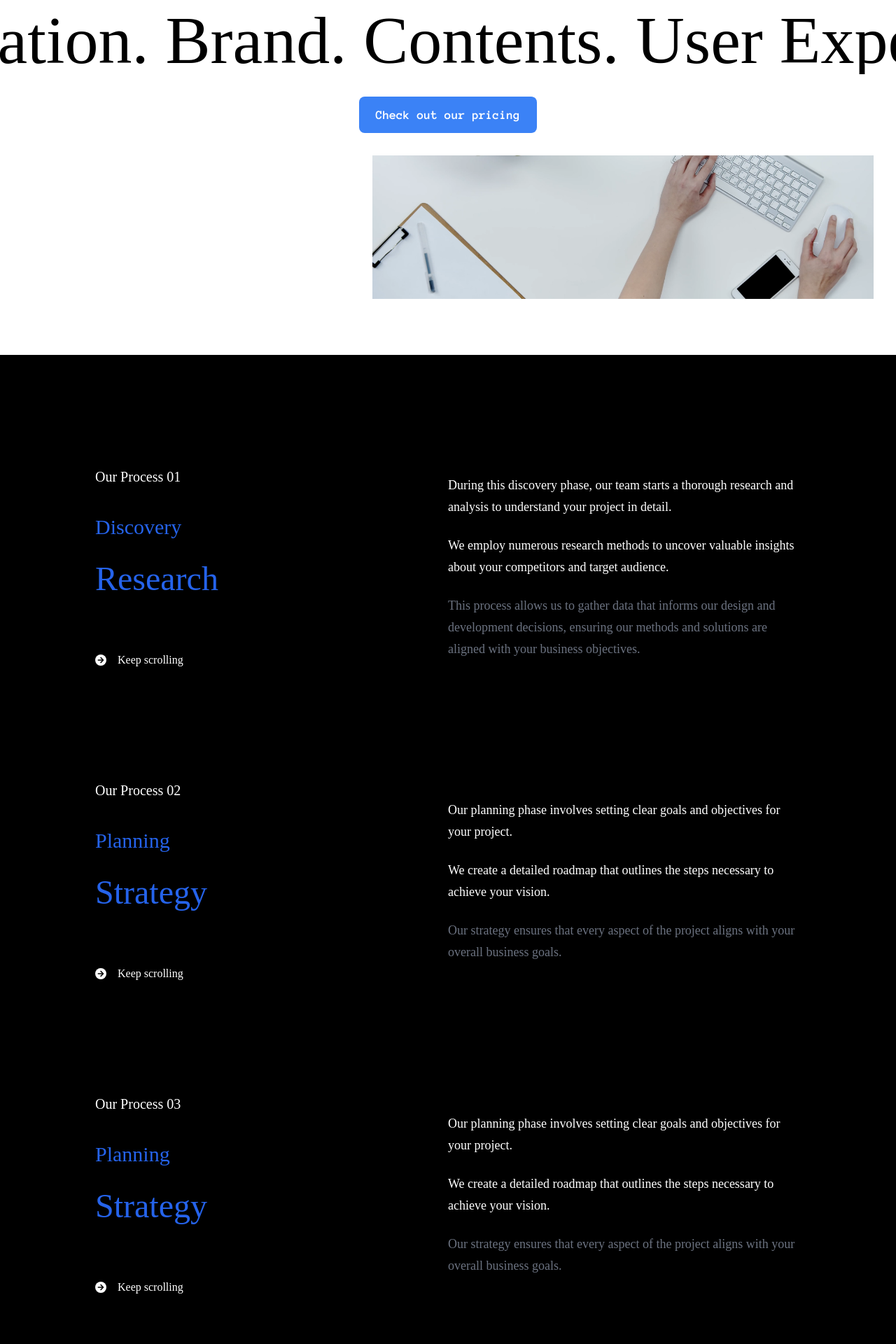
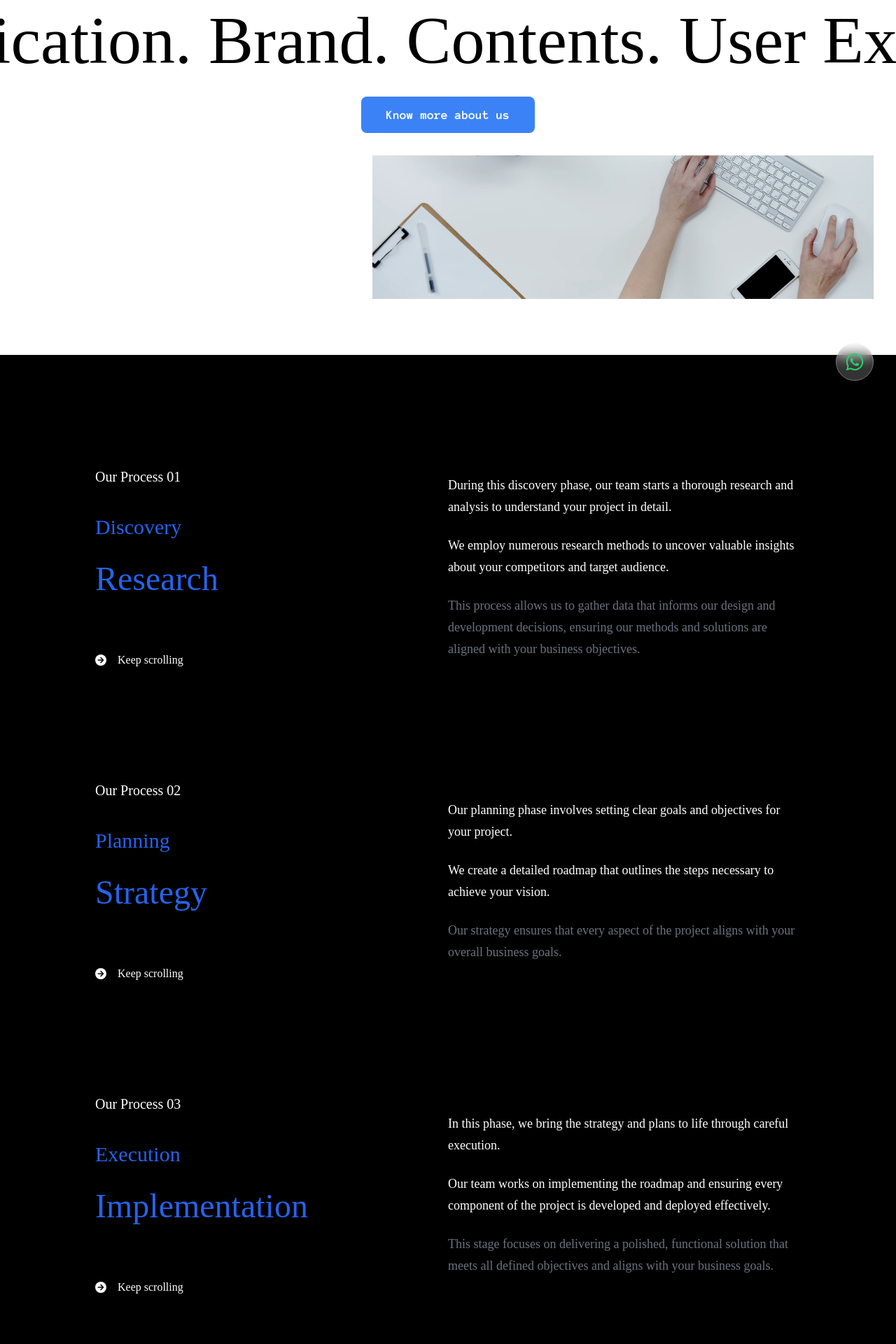
Before and after one commit to AbinashSarania/Company-Portfolio, a React (Vite) app: page / in a window 1280 px wide. Shown: the part 240-2160 px from the top of the page at 70% size. Built offline with nearby package versions, Linux system fonts and the light colour scheme; a web font is replaced by a local one.

Commit message:
Added Whatsapp icon, removed pricing.

```diff
--- a/src/App.jsx
+++ b/src/App.jsx
@@ -1,24 +1,37 @@
 // src/App.js
-import React from "react";
+import React, { useRef } from "react";
 import Navbar from "./components/common/Navbar";
 import Hero from "./components/home/Hero";
-import Pricing from "./components/home/Pricing";
 import Works from "./components/home/Works";
 import OurTeam from "./components/home/OurTeam";
 import ContactUs from "./components/home/ContactUs";
 import Banner from "./components/home/Banner";
 import Process from "./components/home/Process";
+import WhatsAppButton from "./components/home/WhatsAppButton";
 
 const App = () => {
+  // Create refs for ContactUs and OurTeam sections
+  const contactRef = useRef(null);
+  const ourTeamRef = useRef(null);
+
+  // Scroll functions
+  const scrollToContact = () => contactRef.current?.scrollIntoView({ behavior: "smooth" });
+  const scrollToOurTeam = () => ourTeamRef.current?.scrollIntoView({ behavior: "smooth" });
+
   return (
     <div className="App">
-      <Navbar />
-      <Hero />
+      {/* Pass the scroll functions as props */}
+      <Navbar scrollToContact={scrollToContact} />
+      <Hero scrollToOurTeam={scrollToOurTeam} />
       <Process />
       <Works />
-      <Pricing />
-      <OurTeam />
-      <ContactUs />
+      <div ref={ourTeamRef}>
+        <OurTeam />
+      </div>
+      <div ref={contactRef}>
+        <ContactUs />
+      </div>
+      <WhatsAppButton />
       <Banner />
     </div>
   );
--- a/src/components/common/Navbar.jsx
+++ b/src/components/common/Navbar.jsx
@@ -1,14 +1,18 @@
+// src/components/common/Navbar.js
 import React from "react";
 
 // Navbar component
-export default function Navbar() {
+export default function Navbar({ scrollToContact }) {
   return (
     <nav className="flex items-center justify-between p-4 bg-white shadow-md">
       {/* Brand name */}
       <div className="text-lg font-bold">Design Lab</div>
 
       {/* Call-to-action button */}
-      <button className="px-4 py-2 rounded font-semibold border border-gray-500 text-gray-500 hover:bg-gray-100">
+      <button
+        onClick={scrollToContact}
+        className="px-4 py-2 rounded font-semibold border border-gray-500 text-gray-500 hover:bg-gray-100"
+      >
         Say Hi!
       </button>
     </nav>
--- a/src/components/home/Hero.jsx
+++ b/src/components/home/Hero.jsx
@@ -1,12 +1,12 @@
 // src/components/Hero.jsx
 import React from "react";
-import HeroImage from "../../assets/HeroImage.png"; // Adjust the path if necessary
+import HeroImage from "../../assets/HeroImage.png";
 
-export default function Hero() {
+export default function Hero({ scrollToOurTeam }) {
   return (
     <section
       className="relative flex flex-col items-center justify-start bg-white pb-20"
-      style={{ minHeight: "80vh" }} // Sets the height to 80vh
+      style={{ minHeight: "80vh" }}
     >
       {/* Content Container */}
       <div className="w-full text-center relative z-10">
@@ -29,13 +29,13 @@ export default function Hero() {
         </div>
 
         {/* Call-to-Action Button */}
-        <a
-          href="#pricing"
-          className="px-6 py-3 text-lg font-semibold text-white bg-blue-500 rounded-lg hover:bg-blue-600 transition duration-300 mb-8 inline-block"
+        <button
+          onClick={scrollToOurTeam}
+          className="px-9 py-3 text-lg font-semibold text-white bg-blue-500 rounded-lg hover:bg-blue-600 transition duration-300 mb-8 inline-block"
           style={{ fontFamily: "Anonymous Pro" }}
         >
-          Check out our pricing
-        </a>
+          Know more about us
+        </button>
       </div>
 
       {/* Image Container */}
@@ -46,7 +46,6 @@ export default function Hero() {
           className="w-[60%] max-w-[1060px] h-auto sm:w-[50%] md:w-[50%] lg:w-[50%] xl:w-[57.4%]"
         />
       </div>
-
     </section>
   );
 }
--- a/src/components/home/Process.jsx
+++ b/src/components/home/Process.jsx
@@ -25,11 +25,11 @@ const processes = [
   {
     id: 3,
     title: "Our Process 03",
-    steps: [{ title: "Planning", text: "Strategy" }],
+    steps: [{ title: "Execution", text: "Implementation" }],
     description: [
-      "Our planning phase involves setting clear goals and objectives for your project.",
-      "We create a detailed roadmap that outlines the steps necessary to achieve your vision.",
-      "Our strategy ensures that every aspect of the project aligns with your overall business goals.",
+      "In this phase, we bring the strategy and plans to life through careful execution.",
+      "Our team works on implementing the roadmap and ensuring every component of the project is developed and deployed effectively.",
+      "This stage focuses on delivering a polished, functional solution that meets all defined objectives and aligns with your business goals.",
     ],
   },
   // Add more processes as needed
--- /dev/null
+++ b/src/components/home/WhatsAppButton.jsx
@@ -0,0 +1,40 @@
+// src/components/WhatsAppButton.js
+import React from "react";
+import { FaWhatsapp } from "react-icons/fa"; // Import WhatsApp icon
+
+const WhatsAppButton = () => {
+  const phoneNumber = '+919954325690'; // Replace with your WhatsApp phone number
+  const message = encodeURIComponent(
+    "Hello! I would like to learn more about your website development, e-commerce solutions, and management systems. Could you please provide more details about your services?"
+  );
+
+  return (
+    <a
+      href={`https://wa.me/${phoneNumber}?text=${message}`}
+      target="_blank"
+      rel="noopener noreferrer"
+      className="fixed bottom-4 right-8 z-50 p-3 rounded-full shadow-lg hover:shadow-2xl transition-shadow flex items-center justify-center"
+      style={{
+        fontSize: "24px",
+        background: "rgba(255, 255, 255, 0.2)", // Tinted glass effect
+        backdropFilter: "blur(10px)", // Glass effect
+        border: "1px solid rgba(255, 255, 255, 0.3)", // Light border for contrast
+      }}
+    >
+      <FaWhatsapp
+        style={{
+          fontSize: "28px",
+          color: "#25d366", // WhatsApp color
+          textShadow: `
+            0 0 6px rgba(0, 255, 0, 0.8),
+            0 0 12px rgba(0, 255, 0, 0.6),
+            0 0 18px rgba(0, 255, 0, 0.4),
+            0 0 24px rgba(0, 255, 0, 0.2)
+          `, // Enhanced glowing effect
+        }}
+      />
+    </a>
+  );
+};
+
+export default WhatsAppButton;
```
Lines whose indentation alone changed are shown as unchanged.
